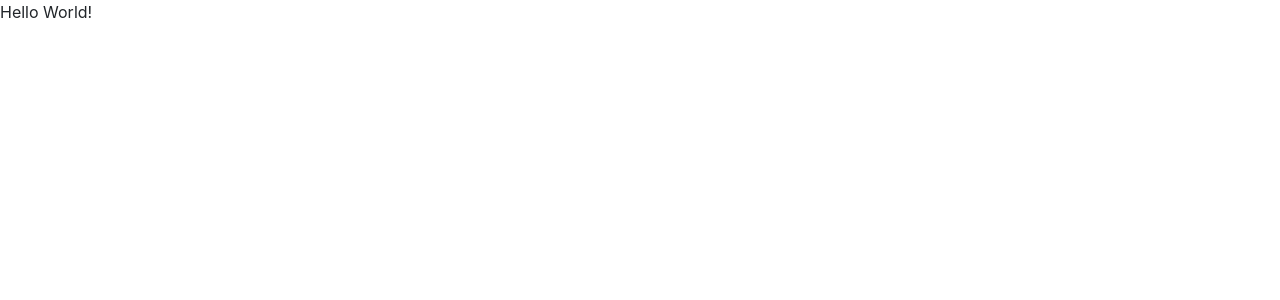
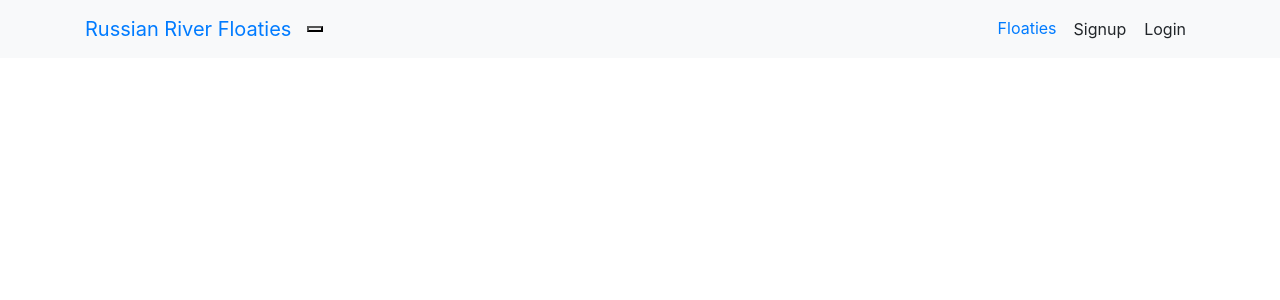
Before and after one commit to lauragsack/rrf-client, a React (Create React App) app: page /floaties in a window 1280 px wide. Shown: the top 300 px of the page. Built offline with nearby package versions, Linux system fonts and the light colour scheme.

Commit message:
commits Navbar component

```diff
--- a/src/App.js
+++ b/src/App.js
@@ -1,15 +1,19 @@
 import React, { Component } from 'react';
 import { withRouter } from 'react-router-dom';
 import Routes from './config/routes';
+import Navbar from './components/Navbar';
+import UserModel from './models/user';
 import 'bootstrap/dist/css/bootstrap.min.css';
 
 
 class App extends Component {
     render() {
         return (
-            <div>
-                Hello World!
-            </div>
+            <>
+                <Navbar
+
+                />
+            </>
         );
     }
 }
--- a/src/components/Navbar.js
+++ b/src/components/Navbar.js
@@ -1,11 +1,66 @@
 import React, { Component } from 'react';
+import { Link, NavLink } from 'react-router-dom';
+import Modal from 'react-bootstrap/Modal';
+import Signup from './Signup';
+import Login from './Login';
 
 class Navbar extends Component {
+    state = {
+        signup: false,
+        login: false,
+        currentUser: this.props.currentUser
+    }
+
+    closeSignup = () => this.setState({signup: flase});
+    openSignup = () => this.setState({signup: true});
+    closeLogin = () => this.setState({login: false});
+    openLogin = () => this.setState({login: true});
+    signupToLogin = () => this.setState({signup: false, login: true});
+    loginToSignup = () => this.setState({login: false, signup: true});
+
+
     render() {
+        const {signup, login} = this.state;
         return (
-            <div>
+            <>
+                <nav className="navbar navbar-expand-md bg-light">
+                    <div className="container">
+                        <Link className="navbar-brand" to="/">Russian River Floaties</Link>
+                        <button>
+                            <span className="navbar-toggle-icon"></span>
+                        </button>
+                        <div className="collapse navbar-collapse" id="navClose">
+                            <ul className="navbar-nav ml-auto">
+                                <li className="nav-item">
+                                    <NavLink className="nav-link" to="/floaties">Floaties</NavLink>
+                                </li>
+                                {this.props.currentUser ?
+                                <>
+                                <li className="nav-item">
+                                    <NavLink className="nav-link" to="/account">Account</NavLink>
+                                </li>
+                                <li className="nav-item">
+                                    <a className="nav-link" href="/logout" onClick={this.props.logout}>Logout</a>
+                                </li>
+                                </>
+                                :
+                                <>
+                                <li className="nav-item">
+                                    <button className="nav-link btn" onClick={this.openSignup}>Signup</button>
+                                </li>
+                                <li className="nav-item">
+                                    <button className="nav-link btn" onClick={this.openLogin}>Login</button>
+                                </li>
+                                </>
+                                }
+                            </ul>
+                        </div>
+                    </div>
+                </nav>
+                <Modal show={signup} onHide={this.closeSignup}>
 
-            </div>
+                </Modal>
+            </>
         );
     }
 }
```
Also changed, not shown: src/containers/AccountContainer.js (added).
